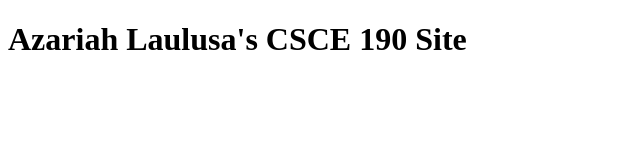
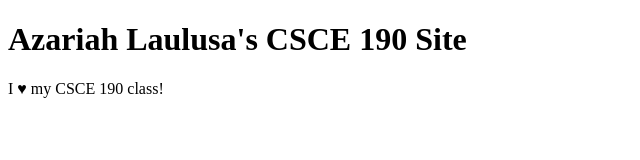
Before and after one commit to AzariahLaulusa/AzariahLaulusa.github.io, a plain HTML site: page index.html in a window 1280 px wide. Shown: the whole page, without its empty margins (0-640 px from the left). Drawn offline with Linux system fonts and the light colour scheme.

Commit message:
Add files via upload

```diff
--- a/index.html
+++ b/index.html
@@ -5,5 +5,6 @@
     </head>
     <body>
         <h1>Azariah Laulusa's CSCE 190 Site</h1>
+        <p>I &hearts; my CSCE 190 class!</p>
     </body>
 </html>
```
